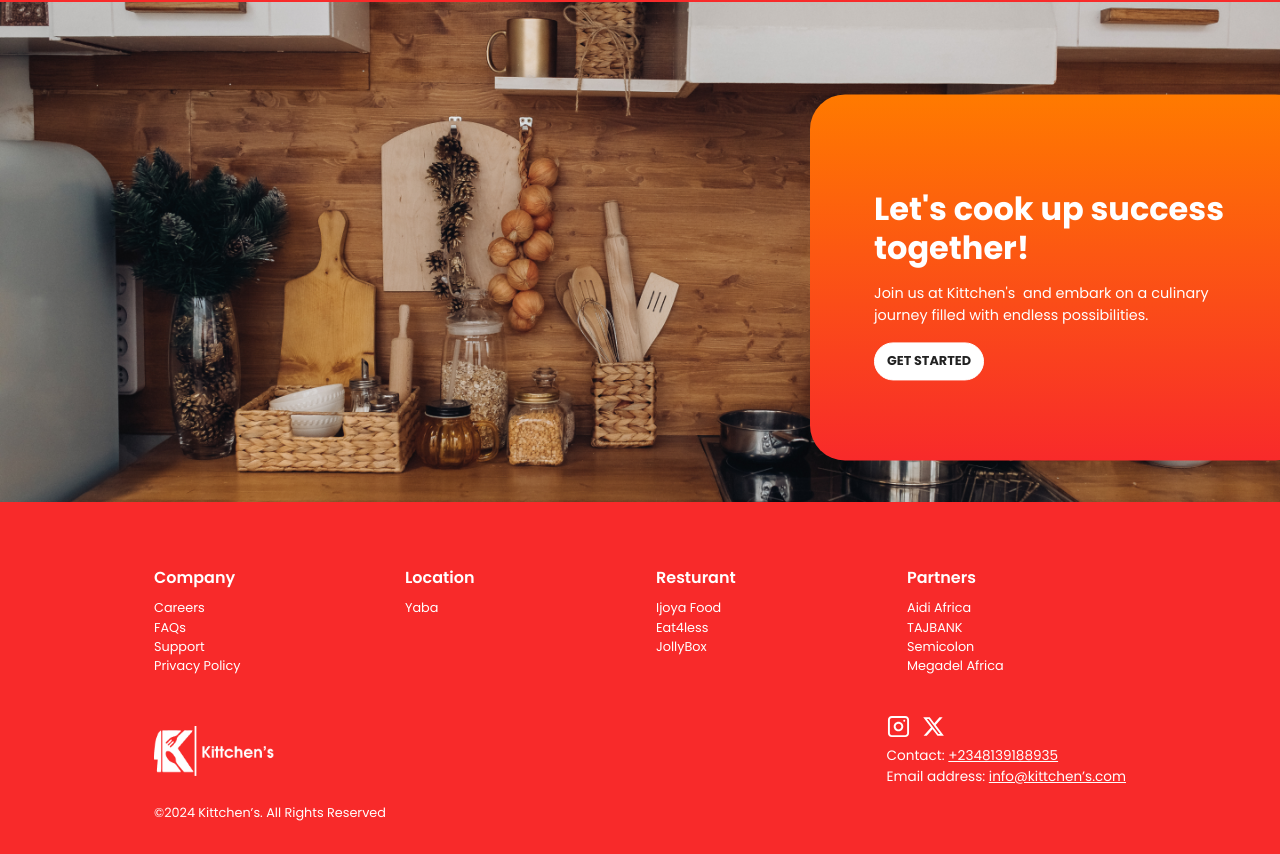
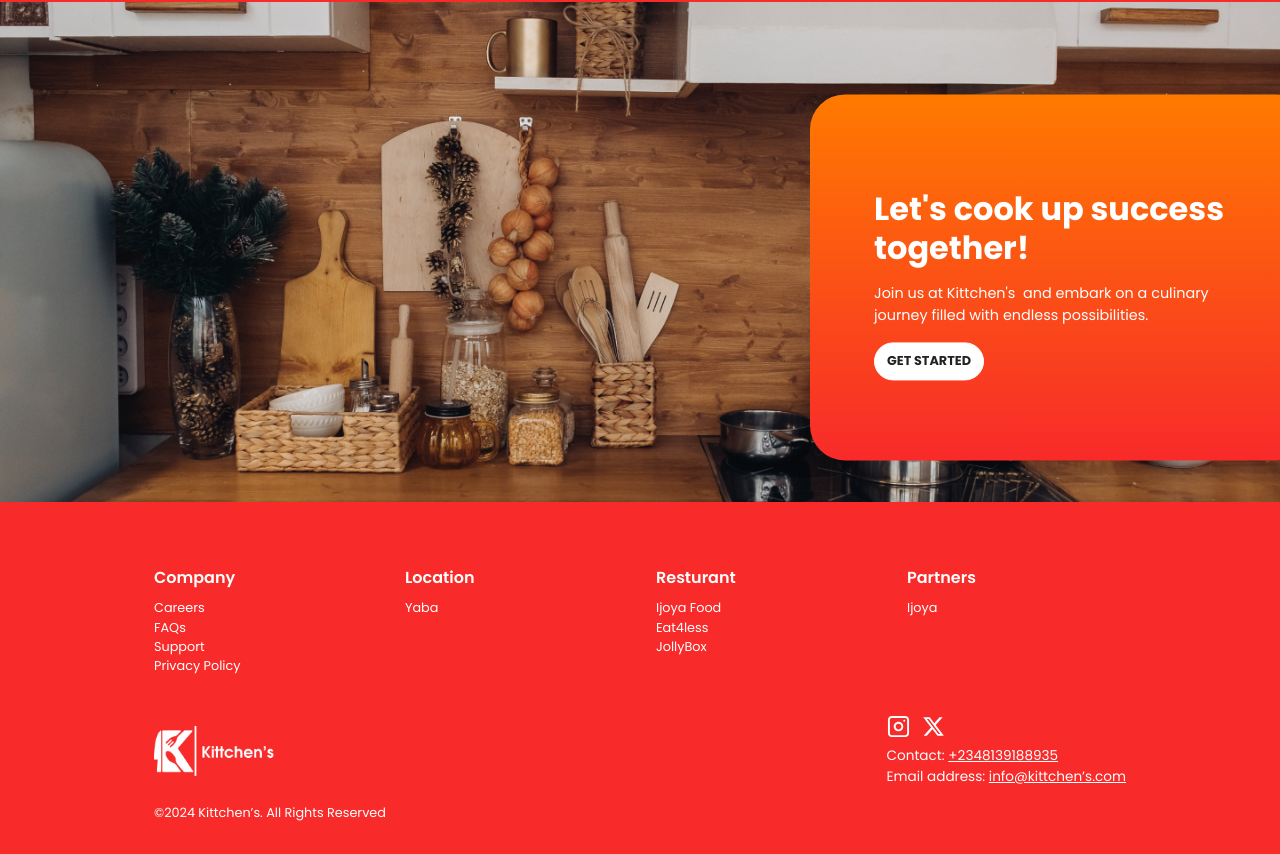
Before and after one commit to daniel-dunsin/kittchen, a Next.js app: page /about in a window 1280 px wide. Shown: the part 3052-3906 px from the top of the page. Built offline with nearby package versions, Linux system fonts and the light colour scheme.

Commit message:
Update footer.tsx

```diff
--- a/components/home/footer.tsx
+++ b/components/home/footer.tsx
@@ -48,10 +48,8 @@ const Footer = () => {
           <div>
             <h3 className="font-semibold">Partners</h3>
             <ul className="mt-2">
-              <li className="text-[.8rem]">Aidi Africa </li>
-              <li className="text-[.8rem]">TAJBANK </li>
-              <li className="text-[.8rem]">Semicolon </li>
-              <li className="text-[.8rem]">Megadel Africa</li>
+              <li className="text-[.8rem]">Ijoya </li>
+
             </ul>
           </div>
         </div>
```
